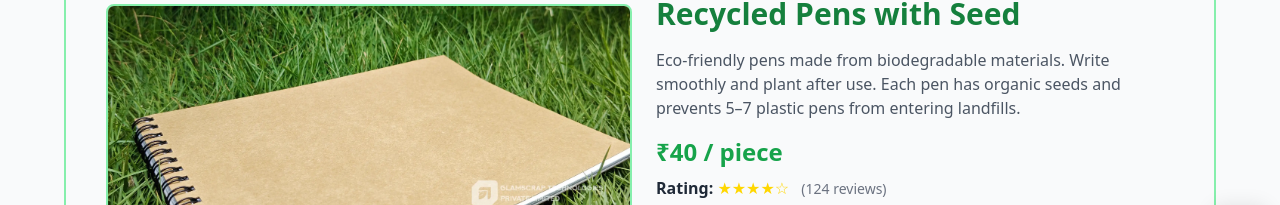
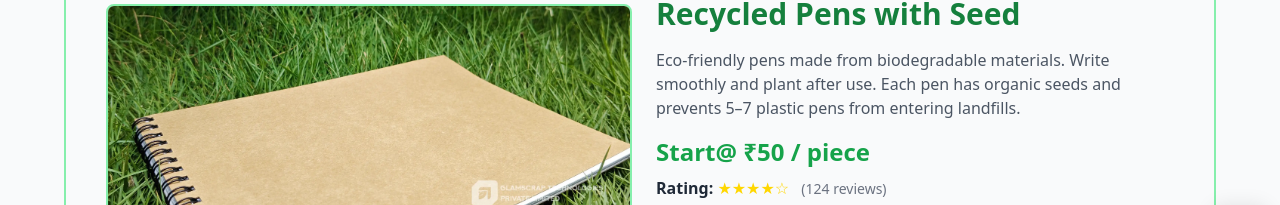
Before and after one commit to glamscraptech/glamscrap, a plain HTML site: page products/notepad.html in a window 1280 px wide. Shown: the part 122-327 px from the top of the page. Drawn offline with nearby package versions, Linux system fonts and the light colour scheme.

Commit message:
Update notepad.html

```diff
--- a/products/notepad.html
+++ b/products/notepad.html
@@ -132,7 +132,7 @@
       <div class="slide-in">
         <h2 class="text-3xl font-bold text-green-700 mb-4">Recycled Pens with Seed</h2>
         <p class="text-gray-600 mb-4">Eco-friendly pens made from biodegradable materials. Write smoothly and plant after use. Each pen has organic seeds and prevents 5–7 plastic pens from entering landfills.</p>
-        <div class="text-2xl text-green-600 font-semibold mb-2">₹40 / piece</div>
+        <div class="text-2xl text-green-600 font-semibold mb-2">Start@ ₹50 / piece</div>
         <div class="mb-4">
           <span class="font-semibold">Rating:</span>
           <span class="stars"></span>
```
